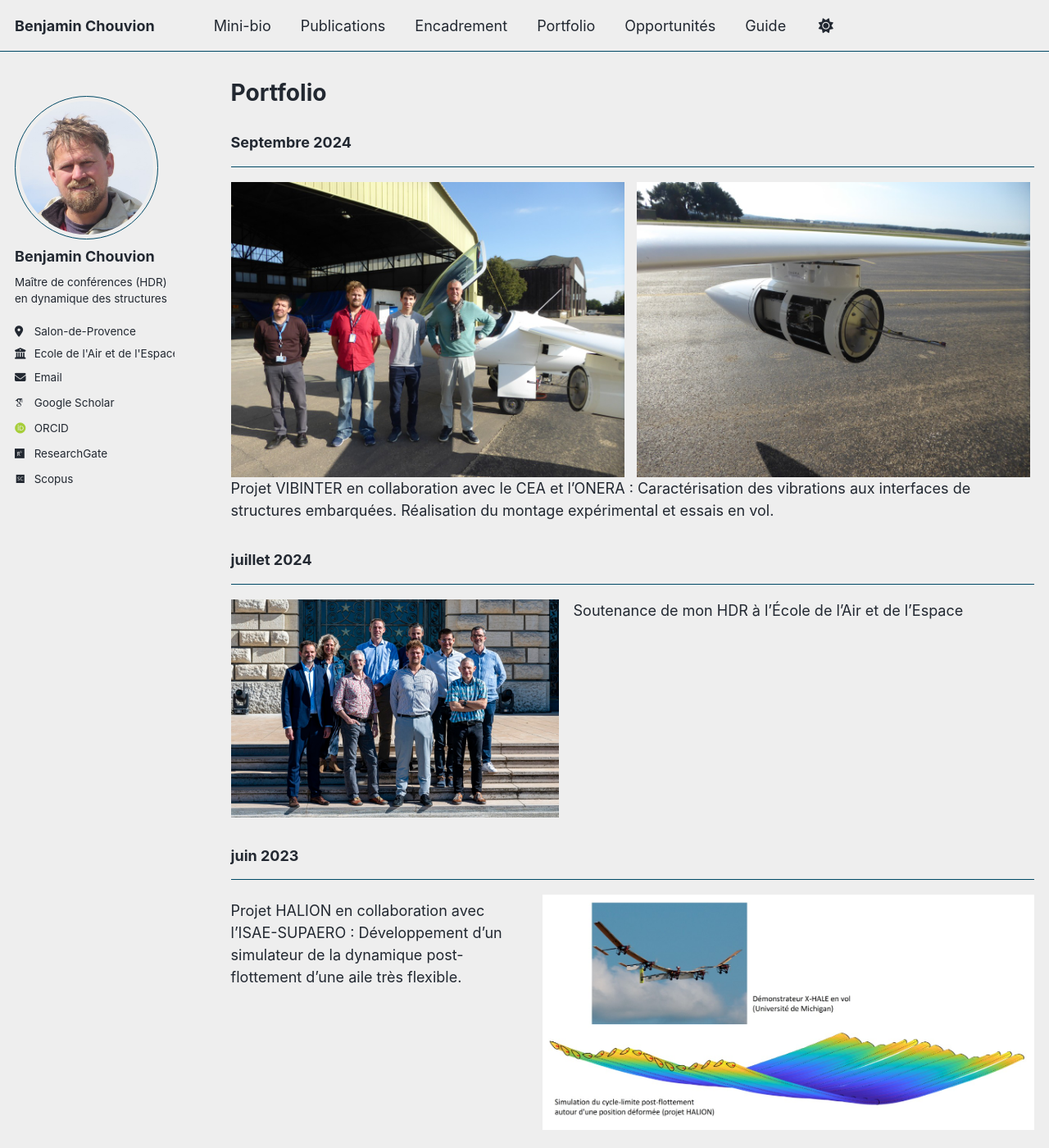
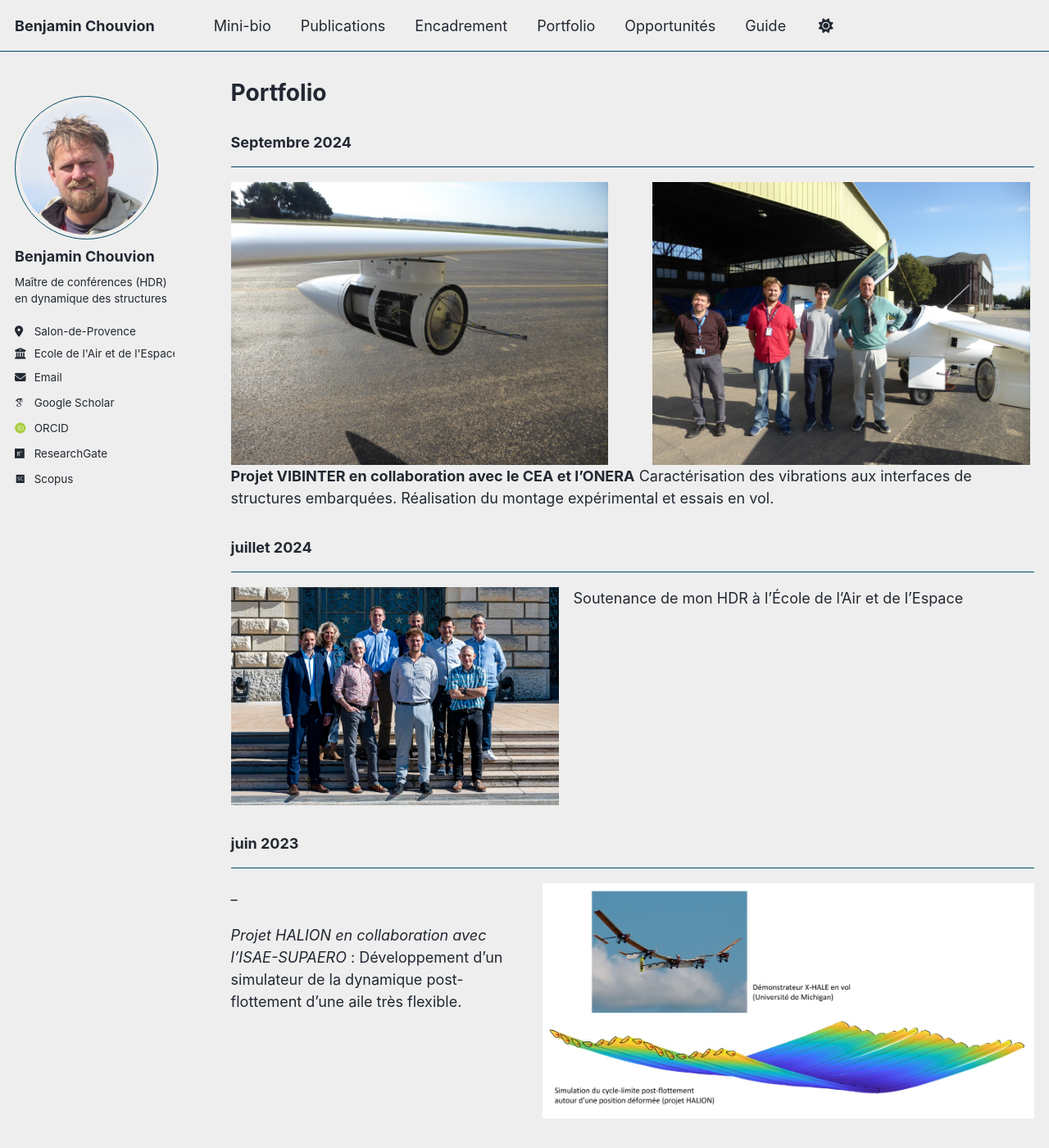
Before and after one commit to benjamin-chouvion/benjamin-chouvion.github.io, a Jekyll site: the page built from _pages/portfolio.md, in a window 1280 px wide and 1400 px high. Shown: the whole window at 82% size. Built offline with Jekyll 4.4.1, drawn with Linux system fonts in a browser that asks for light colours; some web fonts are replaced; a script bundle is joined from its source files by our own code; library files that are not in the unit come from our copies.

Commit message:
Update portfolio.md

```diff
--- a/_pages/portfolio.md
+++ b/_pages/portfolio.md
@@ -7,9 +7,10 @@ author_profile: true
 
 ### Septembre 2024
 ---
-![VIB1](/images/P1150963.JPG){: style="width:49%; display:inline-block; margin-right:1%"}
-![VIB2](/images/P1150959.JPG){: style="width:49%; display:inline-block;"}
-Projet VIBINTER en collaboration avec le CEA et l'ONERA : Caractérisation des vibrations aux interfaces de structures embarquées. Réalisation du montage expérimental et essais en vol.
+![VIB2](/images/P1150959.JPG){: style="width:47%; display:inline-block; margin-right:5%"}
+![VIB1](/images/P1150963.JPG){: style="width:47%; display:inline-block;"}
+**Projet VIBINTER en collaboration avec le CEA et l'ONERA**
+Caractérisation des vibrations aux interfaces de structures embarquées. Réalisation du montage expérimental et essais en vol.
 
 
 ### juillet 2024
@@ -21,9 +22,9 @@ Soutenance de mon HDR à l'École de l'Air et de l'Espace
 
 ### juin 2023
 ---
-![Projet Halion](/images/halion.jpg){: .align-right width="600px"}
+![Projet Halion](/images/halion.jpg){: .align-right width="600px"}_
 
-Projet HALION en collaboration avec l'ISAE-SUPAERO : Développement d'un simulateur de la dynamique post-flottement d'une aile très flexible.
+_Projet HALION en collaboration avec l'ISAE-SUPAERO_ : Développement d'un simulateur de la dynamique post-flottement d'une aile très flexible.
 
 <br style="clear: right;">
 
```
